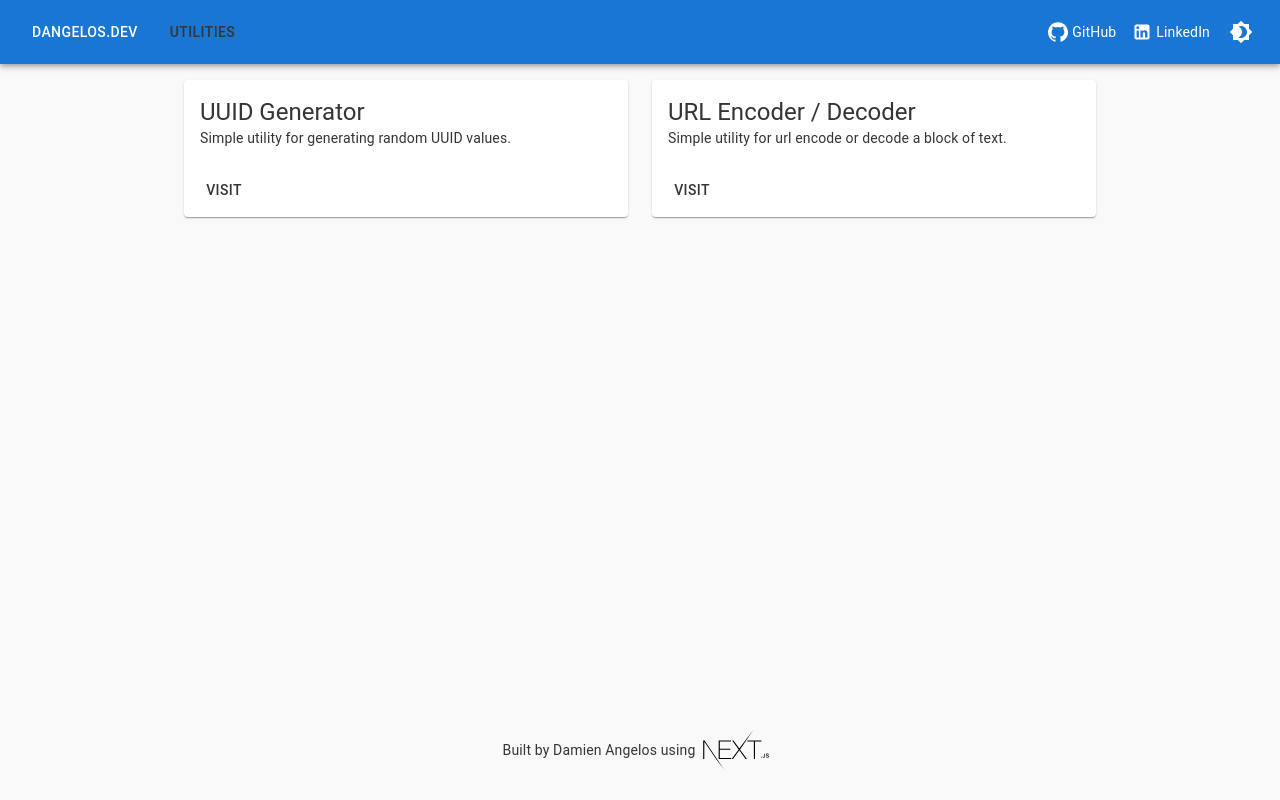
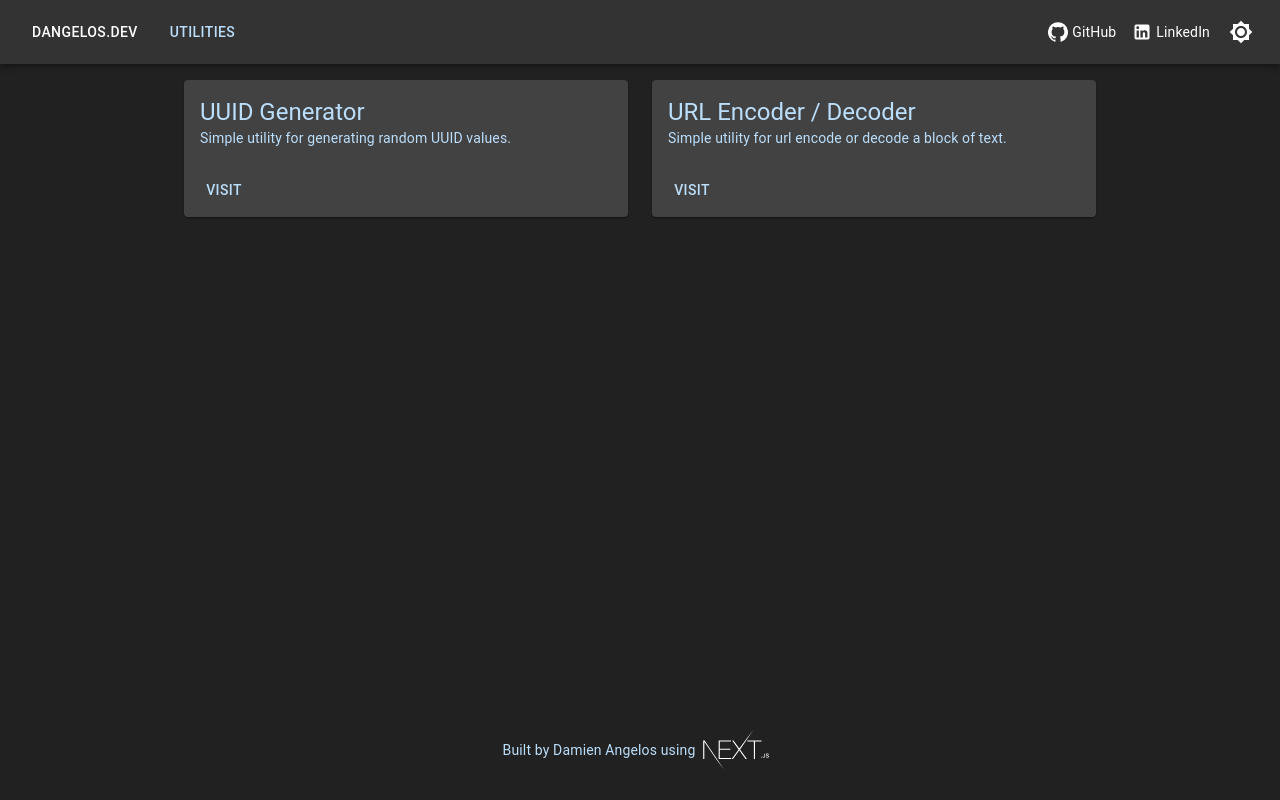
Before and after one commit to bostaunieux/dev-site, a Next.js app: page / in a window 1280 px wide. Built offline with nearby package versions, Linux system fonts and the light colour scheme.

Commit message:
clean up theme toggling

```diff
--- a/pages/_app.tsx
+++ b/pages/_app.tsx
@@ -9,6 +9,12 @@ import "../styles/globals.css";
 import styles from "./_app.module.css";
 
 const MyApp = ({ Component, pageProps }: AppProps): React.ReactNode => {
+  React.useEffect(() => {
+    // Remove the server-side injected CSS.
+    const jssStyles = document.querySelector("#jss-server-side");
+    jssStyles?.parentElement?.removeChild(jssStyles);
+  }, []);
+
   return (
     <ThemeProvider>
       <div className={styles.container}>
--- a/pages/_document.tsx
+++ b/pages/_document.tsx
@@ -9,12 +9,10 @@ export default class MyDocument extends Document {
       <Html lang="en">
         <Head>
           <meta name="theme-color" content={theme.palette.primary.main} />
-          <link rel="stylesheet" href="https://fonts.googleapis.com/css?family=Lato:300,400,500,700&display=swap" />
           <link
             rel="stylesheet"
             href="https://fonts.googleapis.com/css?family=Roboto+Slab:300,400,500,700&display=swap"
           />
-          {/* <meta name="viewport" content="minimum-scale=1, initial-scale=1, width=device-width" /> */}
         </Head>
         <body>
           <Main />
@@ -24,7 +22,7 @@ export default class MyDocument extends Document {
     );
   }
 }
-
+// see https://github.com/mui-org/material-ui/blob/f285808fbf8728b0cc0435e65a76dbc691be3643/examples/nextjs/pages/_document.js
 MyDocument.getInitialProps = async (ctx) => {
   const sheets = new ServerStyleSheets();
   const originalRenderPage = ctx.renderPage;
--- a/src/components/theme/ThemeProvider.tsx
+++ b/src/components/theme/ThemeProvider.tsx
@@ -6,61 +6,44 @@ interface ThemeProviderProps {
   children: React.ReactNode;
 }
 
+type ThemeName = "light" | "dark";
+
+const themesByName: Map<ThemeName, Theme> = new Map([
+  ["light", lightTheme],
+  ["dark", darkTheme],
+]);
+
 export const ToggleThemeContext = React.createContext({
   toggleTheme: () => {},
   isDark: false,
 });
 
-interface CurrentTheme {
-  themeName: string;
-  muiTheme: Theme;
-}
-
 export const ThemeProvider: React.FC<ThemeProviderProps> = ({ children }: ThemeProviderProps) => {
-  // TODO: This needs testing
-  const prefersDarkMode = useMediaQuery("(prefers-color-scheme: dark)");
-
-  const [selectedTheme, setCurrentTheme] = React.useState<CurrentTheme>({
-    muiTheme: darkTheme,
-    themeName: "dark",
-  });
-  console.log("Prefers dark mode: %s", prefersDarkMode ? "dark" : "light");
+  const [themeName, setThemeName] = React.useState<ThemeName>("dark");
 
   React.useEffect(() => {
-    if (!localStorage.getItem("theme")) {
-      const updatedTheme = prefersDarkMode
-        ? {
-            muiTheme: darkTheme,
-            themeName: "dark",
-          }
-        : {
-            muiTheme: lightTheme,
-            themeName: "light",
-          };
-      setCurrentTheme(updatedTheme);
-    }
-  }, [prefersDarkMode]);
-
-  React.useEffect(() => {
-    const theme = localStorage.getItem("theme");
-    if (theme && theme === "light") {
-      setCurrentTheme({ muiTheme: lightTheme, themeName: "light" });
+    const storedTheme = localStorage.getItem("theme");
+    if (storedTheme === "light") {
+      setThemeName("light");
     }
   }, []);
 
   const toggleTheme = React.useCallback(() => {
-    if (!selectedTheme || selectedTheme.themeName === "dark") {
-      setCurrentTheme({ muiTheme: lightTheme, themeName: "light" });
+    if (themeName === "dark") {
+      setThemeName("light");
       localStorage.setItem("theme", "light");
     } else {
-      setCurrentTheme({ muiTheme: darkTheme, themeName: "dark" });
+      setThemeName("dark");
       localStorage.setItem("theme", "dark");
     }
-  }, [selectedTheme, setCurrentTheme]);
+  }, [themeName, setThemeName]);
+
+  // TODO: get typescript to understand the map will always return a theme
+  const muiTheme: Theme = themesByName.get(themeName) ?? darkTheme;
 
   return (
-    <ToggleThemeContext.Provider value={{ toggleTheme, isDark: selectedTheme.themeName === "dark" }}>
-      <MuiThemeProvider theme={selectedTheme.muiTheme}>
+    <ToggleThemeContext.Provider value={{ toggleTheme, isDark: themeName === "dark" }}>
+      <MuiThemeProvider theme={muiTheme}>
         <CssBaseline />
         {children}
       </MuiThemeProvider>
```
